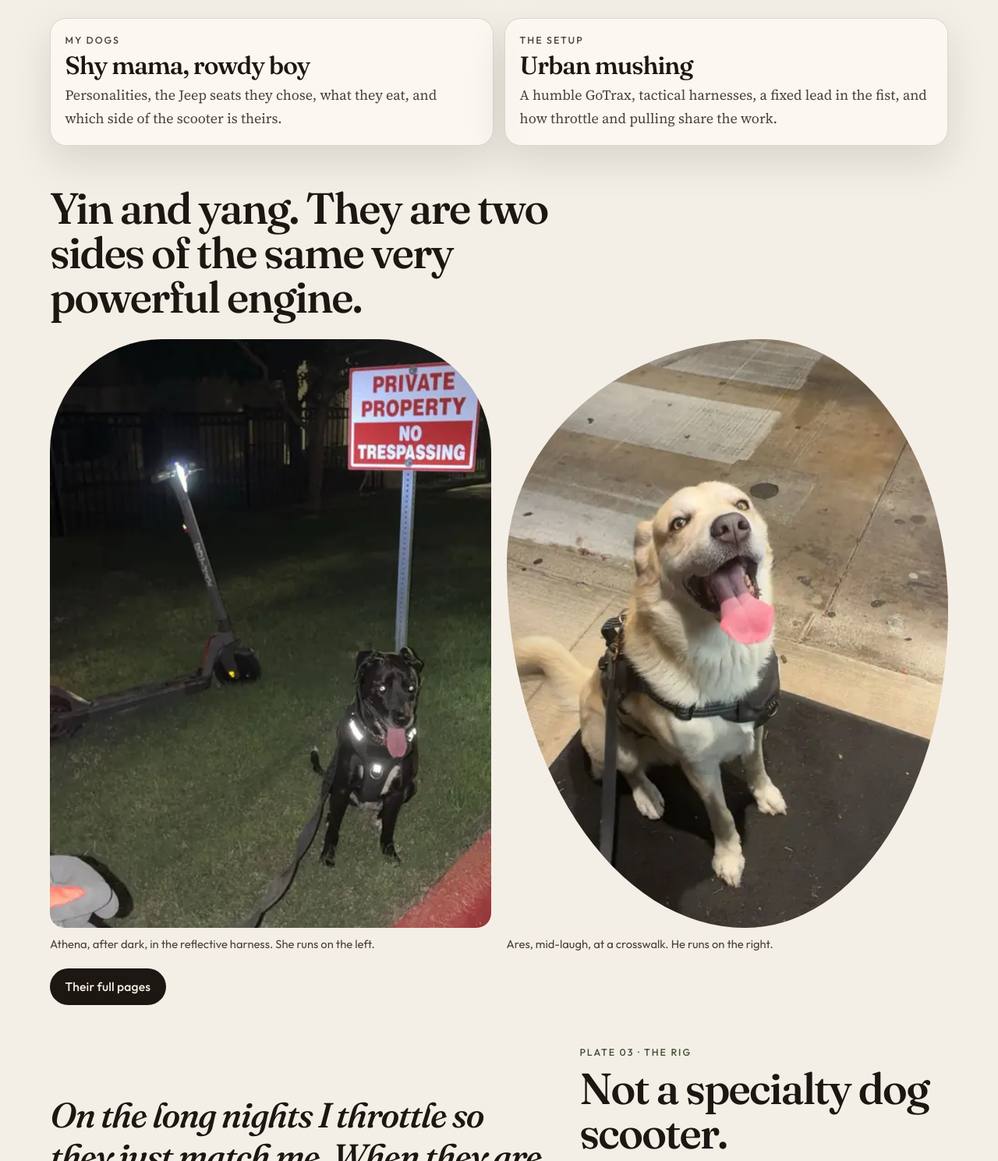
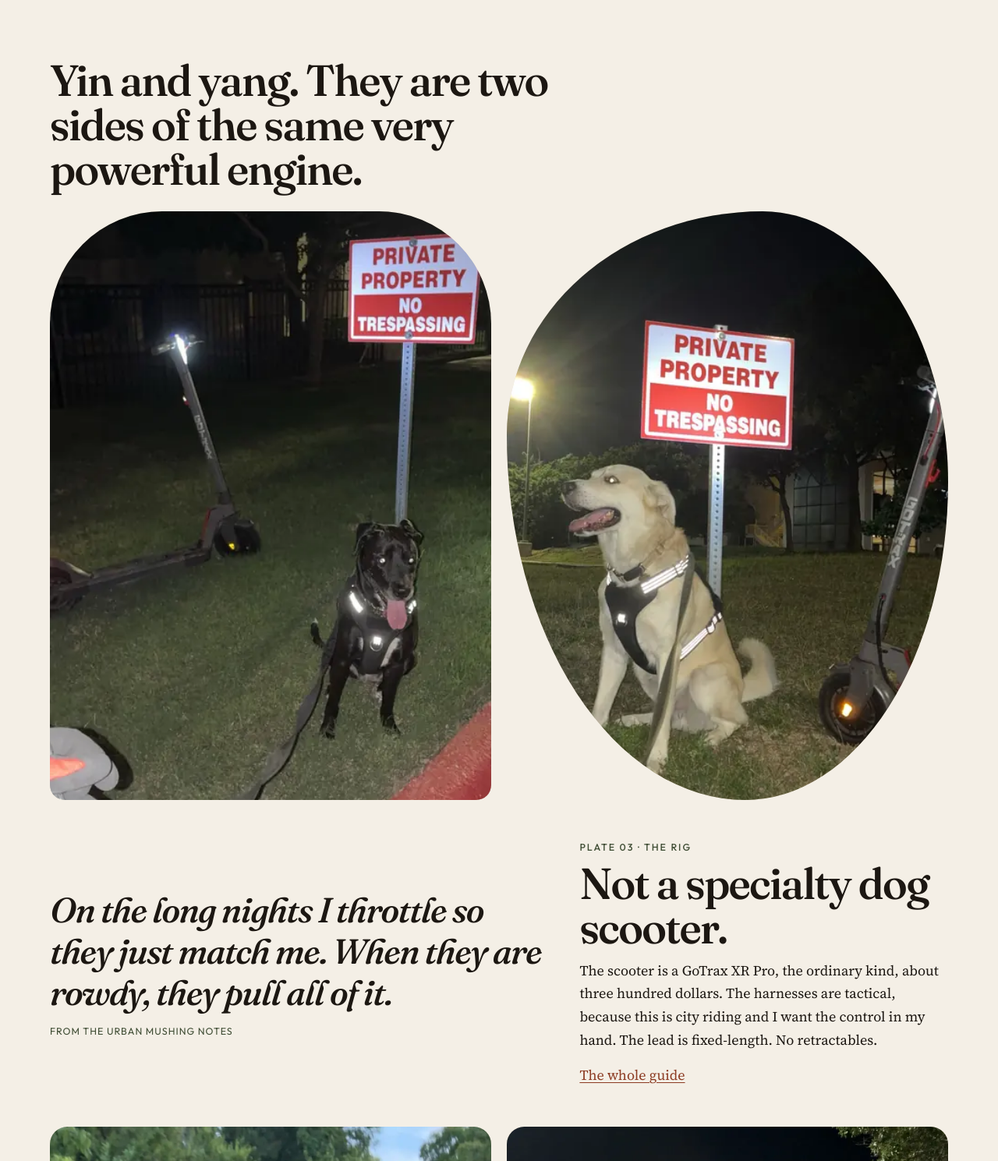
Before and after one commit to JacobSnowden180/Athena-and-Ares, a website: page index.html in a window 1280 px wide. Shown: the part 1438-2927 px from the top of the page at 78% size. Drawn offline with Linux system fonts and the light colour scheme.

Commit message:
Simplify the homepage portraits and drop the path cards.
Remove the My dogs and The setup cards, the portrait captions, and the Their full pages button. Ares's oval uses the sign photo.

Co-authored-by: JacobSnowden180 <JacobSnowden180@users.noreply.github.com>

```diff
--- a/index.html
+++ b/index.html
@@ -106,10 +106,6 @@
 <h2>Urban mushing, efficient high-quality exercise</h2>
 <p>This is a showcase of what we do and also a resource to do this yourself with your dogs</p>
 </div>
-<div class="paths">
-<a class="path reveal" href="/dogs.html"><p class="kicker">My dogs</p><h3>Shy mama, rowdy boy</h3><p>Personalities, the Jeep seats they chose, what they eat, and which side of the scooter is theirs.</p></a>
-<a class="path reveal" href="/mushing.html"><p class="kicker">The setup</p><h3>Urban mushing</h3><p>A humble GoTrax, tactical harnesses, a fixed lead in the fist, and how throttle and pulling share the work.</p></a>
-</div>
 </div>
 </section>
 
@@ -124,17 +120,14 @@
 <source type="image/webp" srcset="/images/athena-by-the-sign-480.webp 480w, /images/athena-by-the-sign-840.webp 840w, /images/athena-by-the-sign-1242.webp 1242w" sizes="(min-width: 980px) 28rem, 100vw">
 <img src="/images/athena-by-the-sign-840.jpg" srcset="/images/athena-by-the-sign-480.jpg 480w, /images/athena-by-the-sign-840.jpg 840w, /images/athena-by-the-sign-1242.jpg 1242w" sizes="(min-width: 980px) 28rem, 100vw" alt="Athena sits in the grass at night in a reflective harness, tongue out, with the GoTrax scooter parked behind her." width="1242" height="2208" loading="lazy" decoding="async">
 </picture></div>
-<figcaption>Athena, after dark, in the reflective harness. She runs on the left.</figcaption>
 </figure>
 <figure class="portrait reveal">
 <div class="frame-blob"><picture>
-<source type="image/webp" srcset="/images/ares-crosswalk-480.webp 480w, /images/ares-crosswalk-840.webp 840w, /images/ares-crosswalk-1242.webp 1242w" sizes="(min-width: 980px) 28rem, 100vw">
-<img src="/images/ares-crosswalk-840.jpg" srcset="/images/ares-crosswalk-480.jpg 480w, /images/ares-crosswalk-840.jpg 840w, /images/ares-crosswalk-1242.jpg 1242w" sizes="(min-width: 980px) 28rem, 100vw" alt="Ares sits on the pavement at a crosswalk at night, looking up with his mouth open and tongue out, in a black harness on a lead." width="1242" height="2208" loading="lazy" decoding="async">
+<source type="image/webp" srcset="/images/ares-by-the-sign-480.webp 480w, /images/ares-by-the-sign-840.webp 840w, /images/ares-by-the-sign-1242.webp 1242w" sizes="(min-width: 980px) 28rem, 100vw">
+<img src="/images/ares-by-the-sign-840.jpg" srcset="/images/ares-by-the-sign-480.jpg 480w, /images/ares-by-the-sign-840.jpg 840w, /images/ares-by-the-sign-1242.jpg 1242w" sizes="(min-width: 980px) 28rem, 100vw" alt="Ares sits in the grass at night in a reflective harness, tongue out, with the GoTrax scooter beside him and a private-property sign behind." width="1242" height="2208" loading="lazy" decoding="async">
 </picture></div>
-<figcaption>Ares, mid-laugh, at a crosswalk. He runs on the right.</figcaption>
 </figure>
 </div>
-<p class="reveal" style="margin-top:1.2rem"><a class="btn btn-ink" href="/dogs.html">Their full pages</a></p>
 </div>
 </section>
 
```
